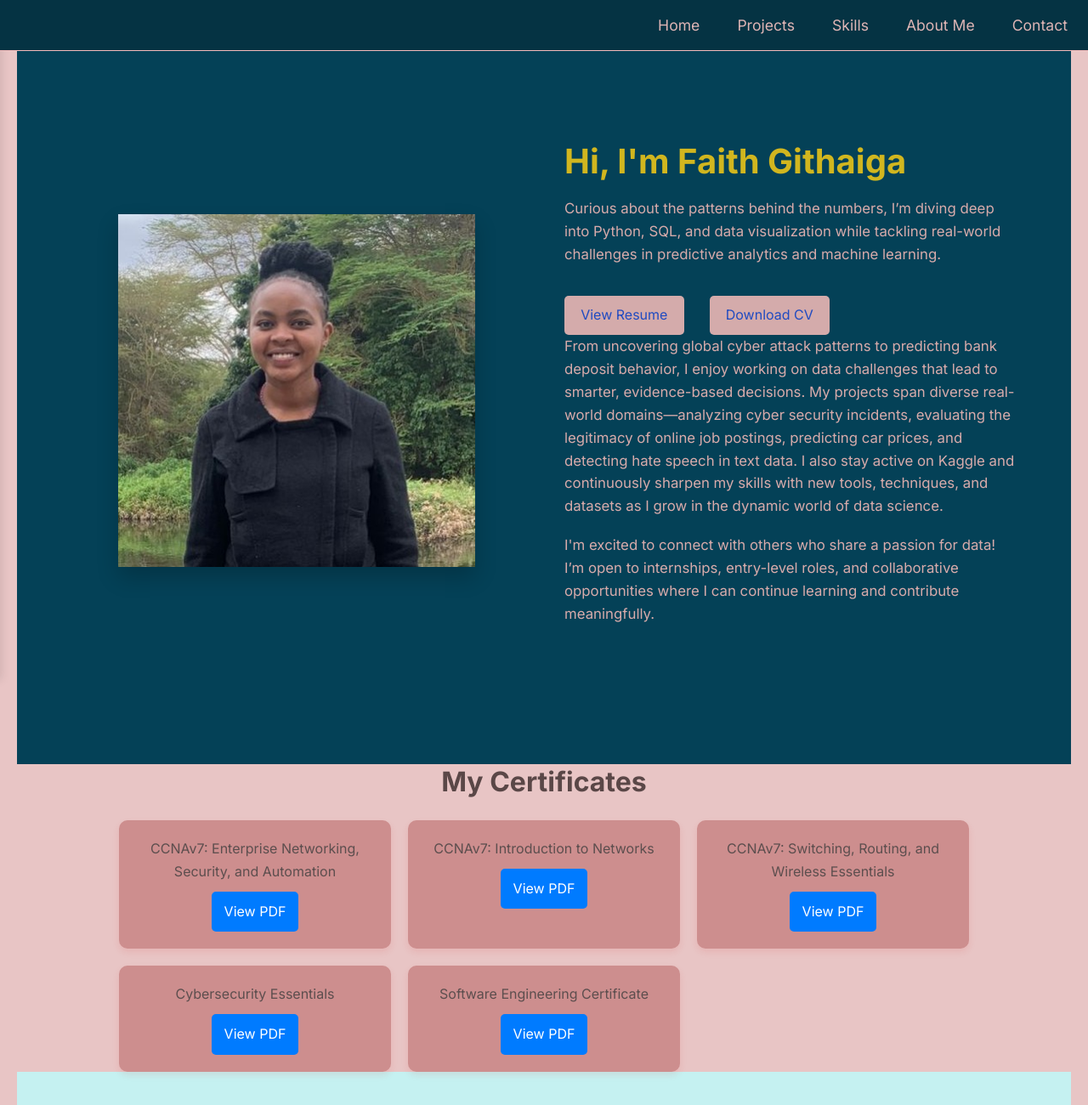
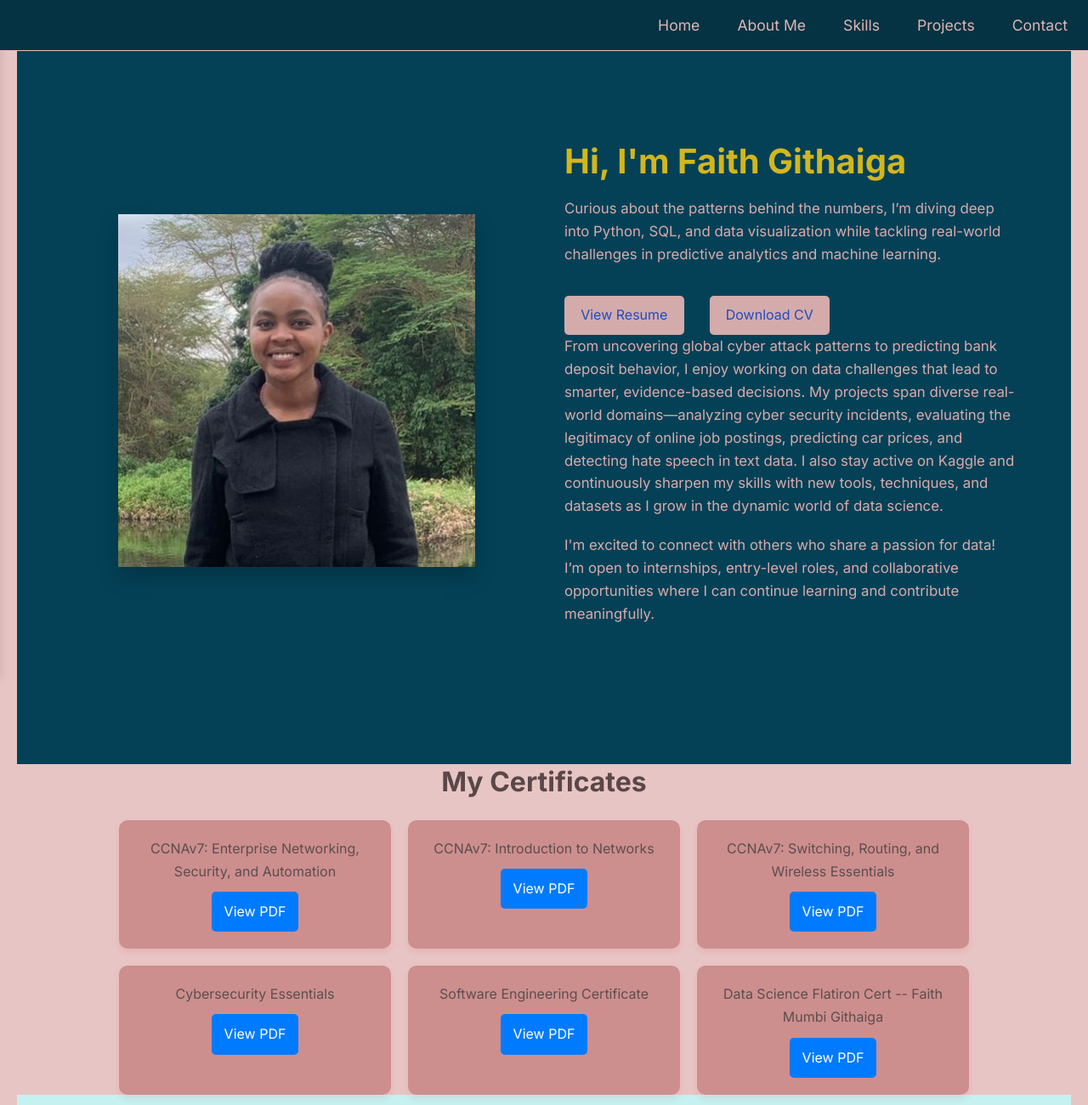
Before and after one commit to FGithaiga/PERSONAL_PORTFOLIO, a plain HTML site: page index.html in a window 1280 px wide. Shown: the top 1300 px of the page at 85% size. Drawn offline with Linux system fonts and the light colour scheme.

Commit message:
Updated index.html

```diff
--- a/index.html
+++ b/index.html
@@ -19,11 +19,10 @@
         <div class="nav-container">
             <ul class="nav-links" id="nav-links">
                 <li><a href="#home">Home</a></li>
-                <li><a href="#projects">Projects</a></li>
-                <li><a href="#skills">Skills</a></li>
-                <li><a href="#about">About Me</a>
-                </li>
-                <li><a href="#contact">Contact</a></li>
+                 <li><a href="#about">About Me</a></li>
+                 <li><a href="#skills">Skills</a></li>
+                 <li><a href="#projects">Projects</a></li>
+                 <li><a href="#contact">Contact</a></li>
             </ul>
 
             <button class="hamburger" id="hamburger">&#9776;</button>
@@ -102,6 +101,11 @@
         <div class="certificate-card">
             <p>Software Engineering Certificate</p>
             <a href="docs/Certificates/Software Engineering Certificate.pdf" target="_blank">View PDF</a>
+        </div>
+        <div class="certificate-card">
+            <p>Data Science Flatiron Cert -- Faith Mumbi Githaiga</p>
+            <a href="docs/Certificates/Data Science Flatiron Cert -- Faith Mumbi Githaiga.pdf" target="_blank">View PDF</a>
+
         </div>
     </div>
 
```
